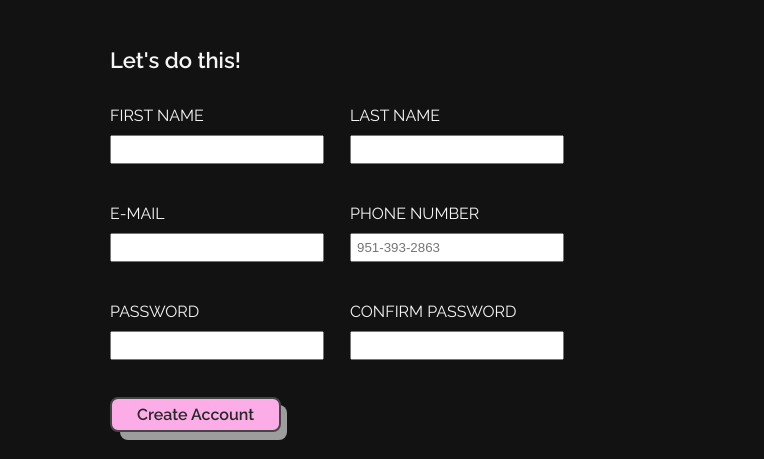
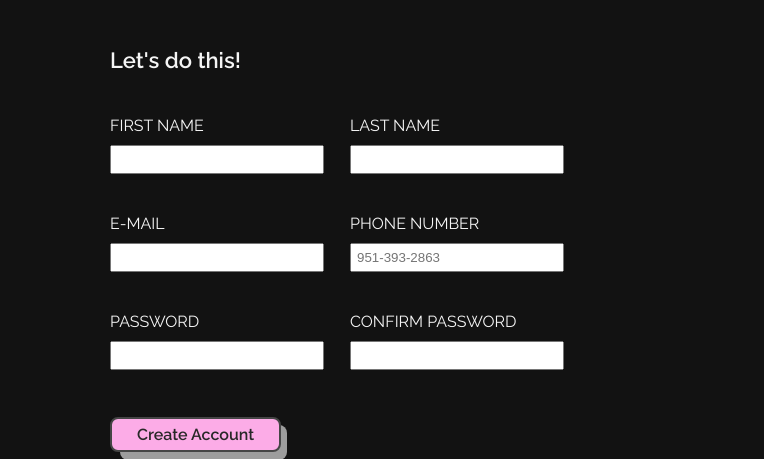
Before and after one commit to darylagoncillo/sign-up-form, a plain HTML site: page index.html in a window 1280 px wide. Shown: the part 278-737 px from the top of the page, 516-1280 px from the left. Drawn offline with Linux system fonts and the light colour scheme.

Commit message:
Fixed form min/max height

```diff
--- a/css/styles.css
+++ b/css/styles.css
@@ -93,6 +93,8 @@ label {
   grid-template-columns: 1fr 1fr; /* creates 2 columns */
   min-width: 400px;
   max-width: 440px;
+  min-height: 300px;
+  max-height: 400px;
   grid-gap: 40px; /* creates a gap between the columns and rows */
   padding-bottom: 24px;
   align-content: center;
```
